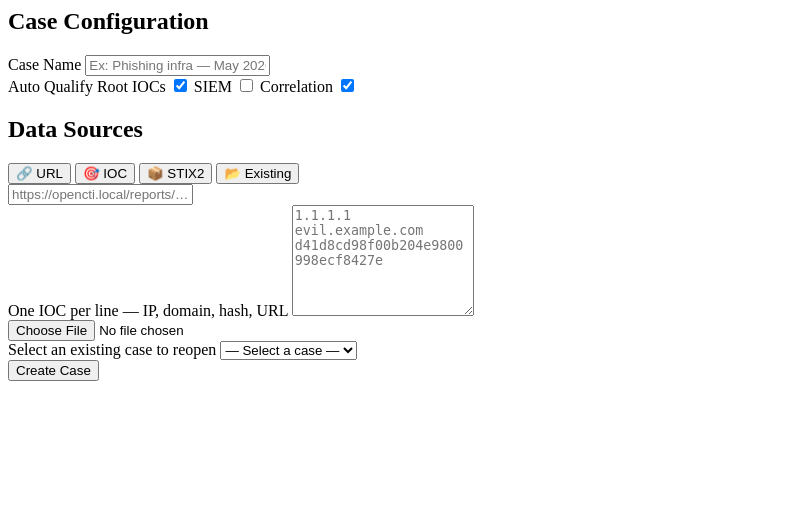
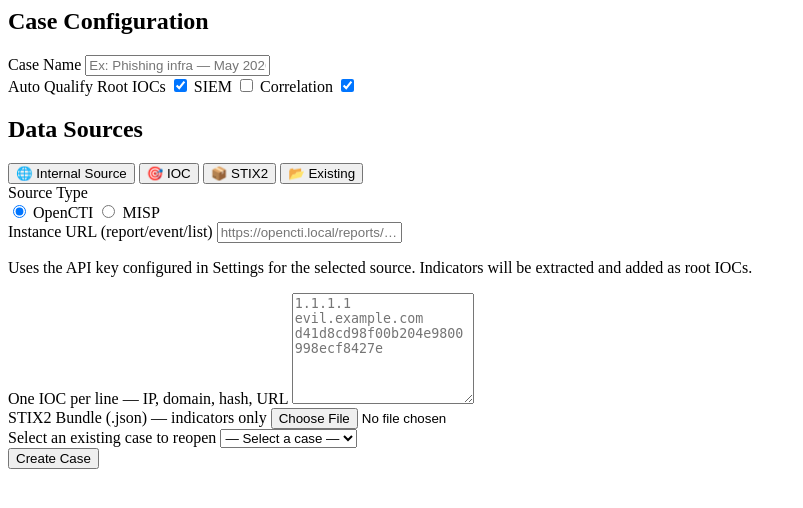
Before and after one commit to gloupps/Argos, a Python web app: template app/templates/form_case.html in a window 1280 px wide. Shown: the top 508 px of the page, without its empty margins (0-803 px from the left). Run offline with Jinja, Linux system fonts and the light colour scheme; the template is opened without the code that fills it, so the values that code supplies are empty.

Commit message:
Add internal source input fields to form_case.html

```diff
--- a/app/templates/form_case.html
+++ b/app/templates/form_case.html
@@ -49,7 +49,7 @@
         <div class="grid grid-cols-2 md:grid-cols-4 gap-2 text-xs">
             <button type="button" class="mode-btn bg-slate-800 hover:bg-slate-700 p-3 rounded-lg
                                          border border-slate-700 transition font-semibold"
-                    data-mode="url">🔗 URL</button>
+                    data-mode="internal_source">🌐 Internal Source</button>
             <button type="button" class="mode-btn bg-slate-800 hover:bg-slate-700 p-3 rounded-lg
                                          border border-slate-700 transition font-semibold"
                     data-mode="ioc">🎯 IOC</button>
@@ -62,11 +62,35 @@
         </div>
 
         <div>
-            <div id="form-url" class="form-section hidden">
-                <input name="source_url" type="text"
-                       placeholder="https://opencti.local/reports/…"
-                       class="w-full p-2 rounded bg-slate-900 border border-slate-700 text-sm
-                              focus:outline-none focus:ring-1 focus:ring-green-500">
+            <div id="form-internal_source" class="form-section hidden space-y-3">
+                <div>
+                    <label class="text-[10px] text-slate-500 uppercase tracking-wider mb-1 block">
+                        Source Type
+                    </label>
+                    <div class="flex gap-2">
+                        <label class="flex items-center gap-2 text-xs cursor-pointer">
+                            <input type="radio" name="internal_source_type" value="opencti" checked
+                                   class="accent-blue-500"> OpenCTI
+                        </label>
+                        <label class="flex items-center gap-2 text-xs cursor-pointer">
+                            <input type="radio" name="internal_source_type" value="misp"
+                                   class="accent-blue-500"> MISP
+                        </label>
+                    </div>
+                </div>
+                <div>
+                    <label class="text-[10px] text-slate-500 uppercase tracking-wider mb-1 block">
+                        Instance URL (report/event/list)
+                    </label>
+                    <input name="internal_source_url" type="text"
+                           placeholder="https://opencti.local/reports/… or https://misp.local/events/view/42"
+                           class="w-full p-2 rounded bg-slate-900 border border-slate-700 text-sm
+                                  focus:outline-none focus:ring-1 focus:ring-green-500">
+                </div>
+                <p class="text-[10px] text-slate-600 italic">
+                    Uses the API key configured in Settings for the selected source.
+                    Indicators will be extracted and added as root IOCs.
+                </p>
             </div>
             <div id="form-ioc" class="form-section hidden">
                 <label class="text-[10px] text-slate-500 uppercase tracking-wider mb-1 block">
@@ -77,9 +101,16 @@
                           class="w-full p-2 rounded bg-slate-900 border border-slate-700 text-sm mono
                                  focus:outline-none focus:ring-1 focus:ring-green-500 resize-none"></textarea>
             </div>
-            <div id="form-file" class="form-section hidden">
-                <input name="stix_file" type="file" accept=".json"
+            <div id="form-file" class="form-section hidden space-y-2">
+                <label class="text-[10px] text-slate-500 uppercase tracking-wider mb-1 block">
+                    STIX2 Bundle (.json) — indicators only
+                </label>
+                <input name="stix_file" id="stix-file-input" type="file" accept=".json"
                        class="w-full p-2 rounded bg-slate-900 border border-slate-700 text-sm">
+                <div id="stix-preview" class="hidden text-[10px] text-slate-400 bg-slate-900/50
+                                               rounded p-2 border border-slate-800">
+                    <!-- rempli par JS -->
+                </div>
             </div>
             <div id="form-db" class="form-section hidden">
                 <label class="text-[10px] text-slate-500 uppercase tracking-wider mb-1 block">
```
